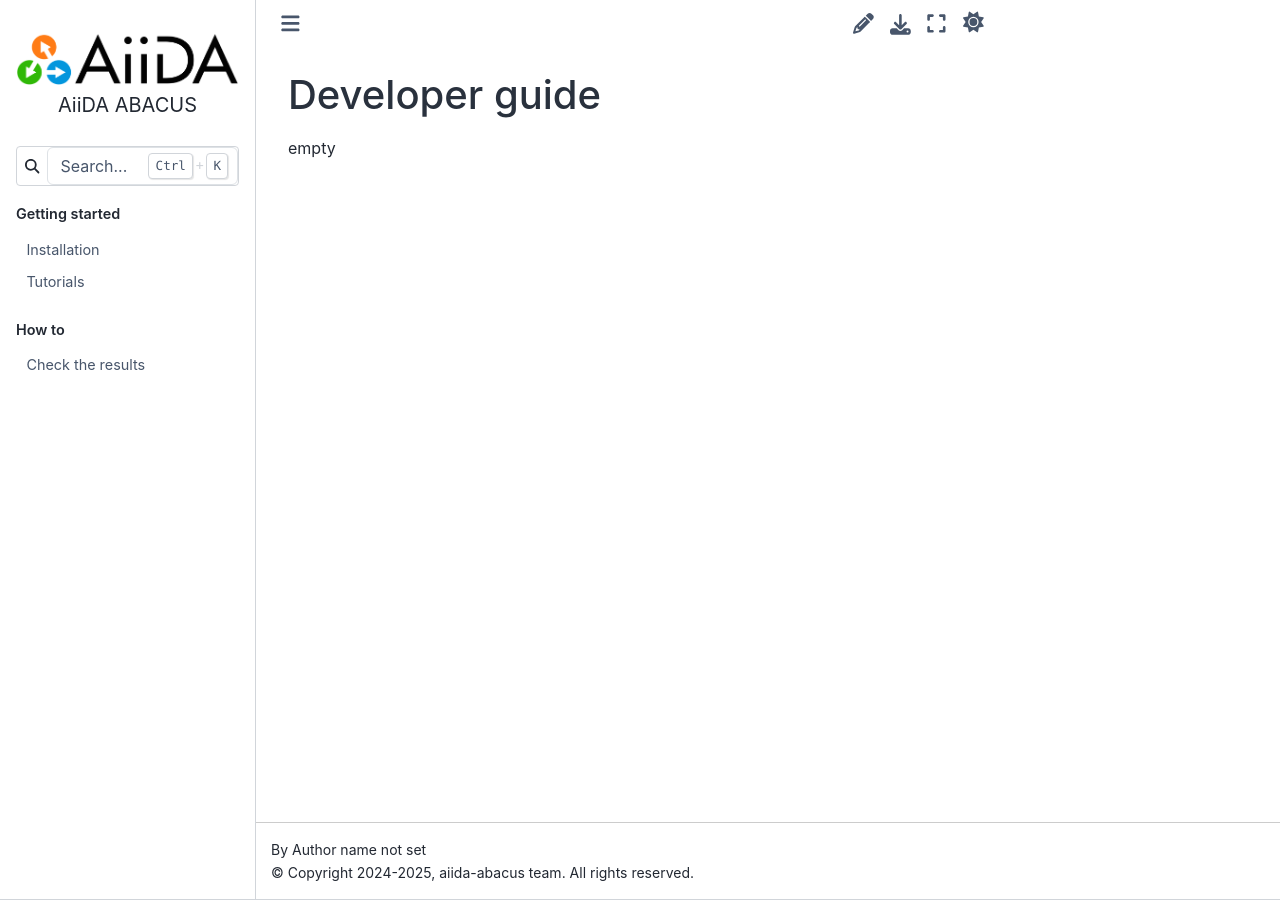
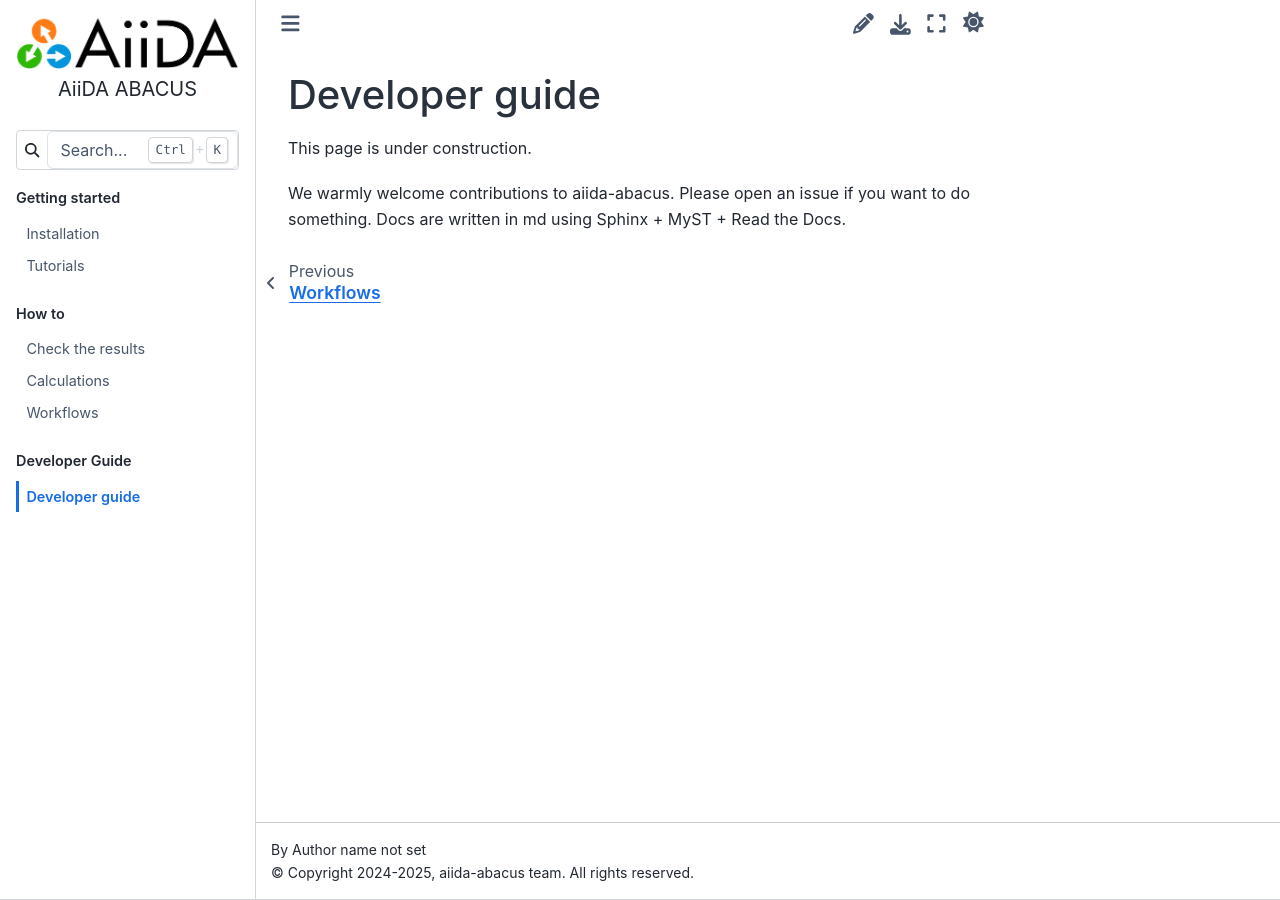
Before and after one commit to MCresearch/aiida-abacus, a Sphinx documentation site: the page built from docs/source/developer_guide/index.md, in a window 1280 px wide. Built offline with Sphinx 7.4.7 and the Sphinx Book theme 1.1.4, drawn with Linux system fonts in a browser that asks for light colours; pages that are not in the unit, such as notebooks, are missing from menus.

Commit message:
Update docs index and fix build errors.

```diff
--- a/docs/source/conf.py
+++ b/docs/source/conf.py
@@ -11,6 +11,7 @@
 # serve to show the default.
 
 import pathlib
+import sys
 import time
 
 from aiida import load_profile
@@ -52,7 +53,7 @@
 ]
 
 intersphinx_mapping = {
-    "python": ("https://docs.python.org/3", None),
+    # "python": ("https://docs.python.org/3", None),
     "aiida": ("https://aiida.readthedocs.io/projects/aiida-core/en/latest", None),
     "aiida_pseudo": ("https://aiida-pseudo.readthedocs.io/en/latest/", None),
 }
@@ -232,7 +233,11 @@
 filepath_docs = pathlib.Path(__file__).parent.parent
 filepath_src = filepath_docs.parent / "src"
 autoapi_type = "python"
-autoapi_dirs = [filepath_src]
+# autoapi_dirs = [filepath_src]
+root = pathlib.Path(__file__).parent.parent.parent  # 仓库根
+sys.path.insert(0, str(root / "src"))
+autoapi_dirs = [str(root / "src")]
+
 autoapi_ignore = [filepath_src / "abacus" / "*cli*"]
 autoapi_root = str(filepath_docs / "source" / "reference" / "api" / "auto")
 autoapi_keep_files = True
--- a/docs/source/developer_guide/index.md
+++ b/docs/source/developer_guide/index.md
@@ -1,3 +1,7 @@
 # Developer guide
 
-empty
+This page is under construction.
+
+We warmly welcome contributions to aiida-abacus.
+Please open an issue if you want to do something.
+Docs are written in md using Sphinx + MyST + Read the Docs.
```
Also changed, not shown: docs/source/howto/calculations/index.md (+2 -0 lines), docs/source/index.md (+7 -6 lines).
